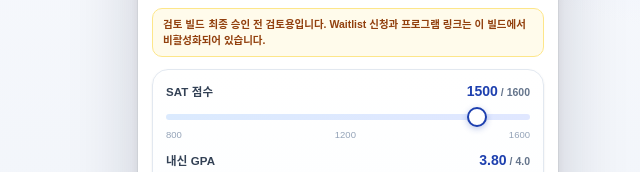
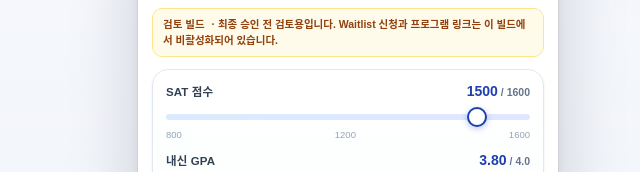
Before and after one commit to 0sungh70/vertex-compass-preview, a plain HTML site: page index.html in a window 1280 px wide. Shown: the part 193-365 px from the top of the page, 292-932 px from the left. Drawn offline with Linux system fonts and the light colour scheme.

Commit message:
Vertex Compass v0.1.1 review build: review-bar copy spacing polish

```diff
--- a/index.html
+++ b/index.html
@@ -632,7 +632,7 @@
       '<div class="eyebrow">'+esc(t("t1Eye"))+'</div>'+
       '<h1>'+esc(t("t1Title"))+'</h1>'+
       '<p class="sub">'+esc(t("t1Sub"))+'</p>'+
-      '<div class="review-bar"><b>'+esc(t("reviewChip"))+'</b><span>'+esc(t("reviewBar"))+'</span></div>'+
+      '<div class="review-bar"><b>'+esc(t("reviewChip"))+'</b> · <span>'+esc(t("reviewBar"))+'</span></div>'+
 
       '<div class="card filter-card">'+
         '<div class="field">'+
```
